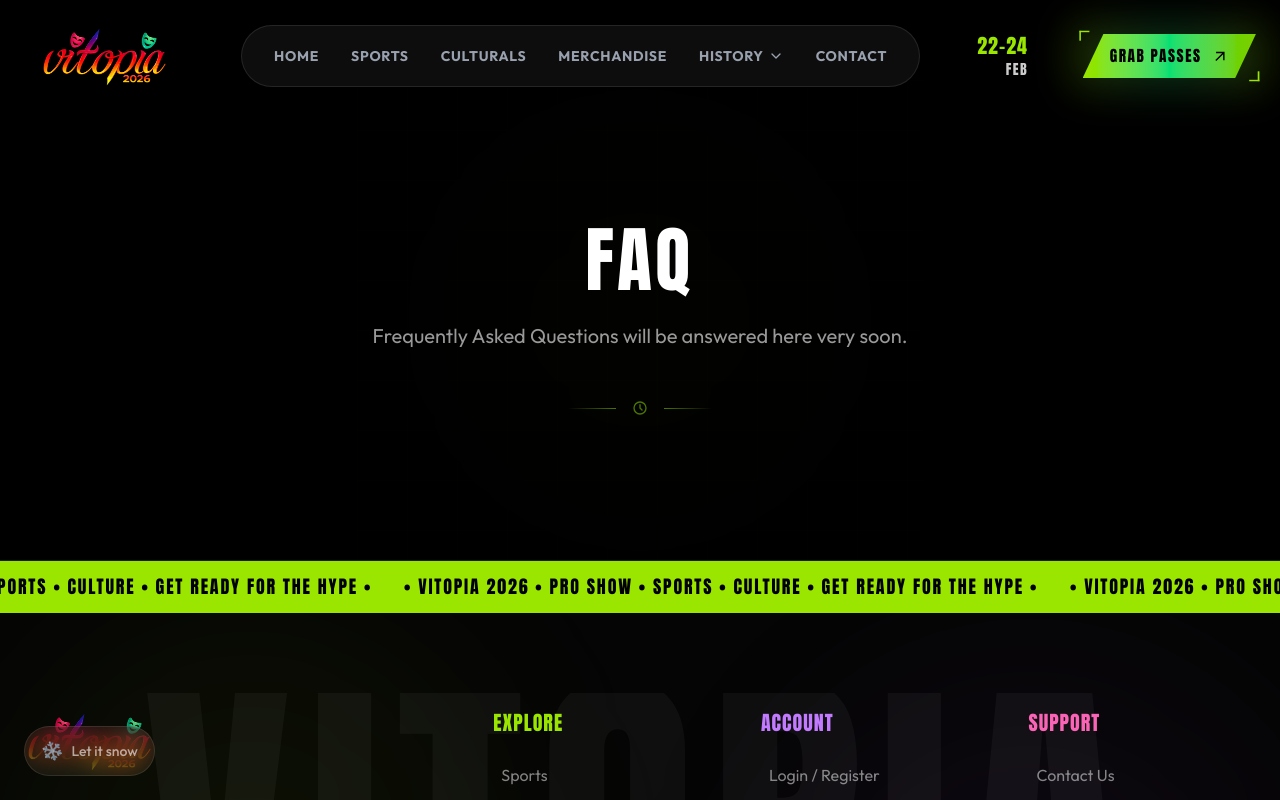
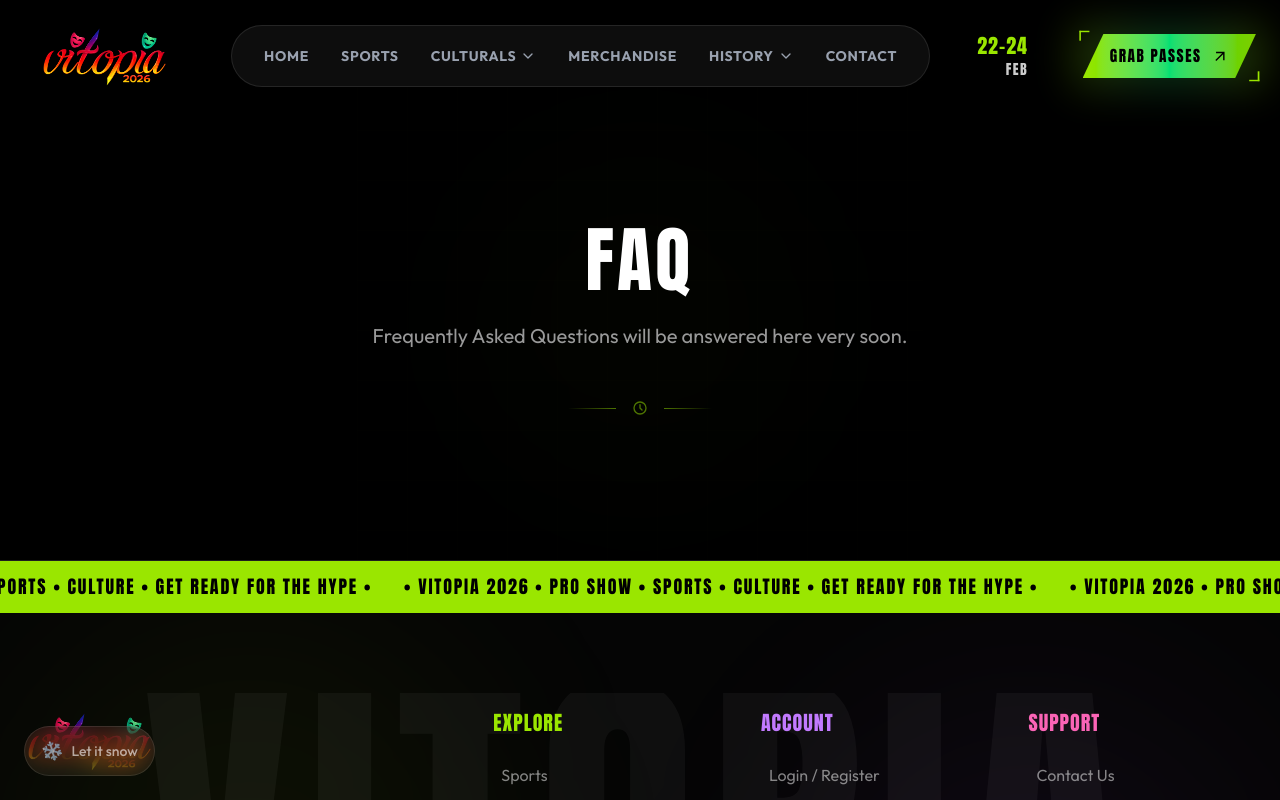
Before and after one commit to tanmayrajurkar/vitopia26, a Next.js app: page /faq in a window 1280 px wide. Shown: the top 800 px of the page. Built offline with nearby package versions, Linux system fonts and the light colour scheme.

Commit message:
non prime

```diff
--- a/src/components/Homepage/sections/navbar.jsx
+++ b/src/components/Homepage/sections/navbar.jsx
@@ -11,7 +11,13 @@
 const navItems = [
   { title: "Home", href: "/" },
   { title: "Sports", href: "/sports" },
-  { title: "Culturals", href: "/culturals" },
+  {
+    title: "Culturals",
+    dropdown: [
+      { title: "Prime", href: "/culturals" },
+      { title: "Non-Prime", href: "https://events.vitap.ac.in/e/non-prime-events-registration-ee0eeb59-bbbe-477c-9d7a-b4b94dcb8dc5" },
+    ]
+  },
   { title: "Merchandise", href: "/merchandise" },
   {
     title: "History",
```
